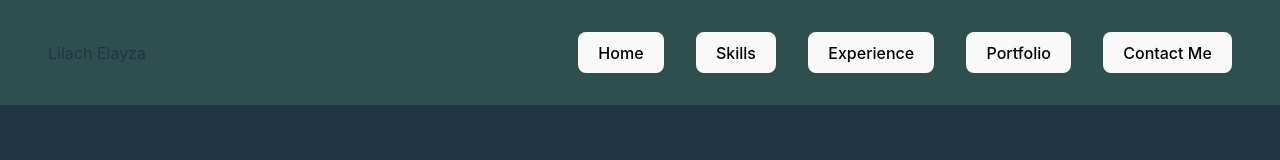
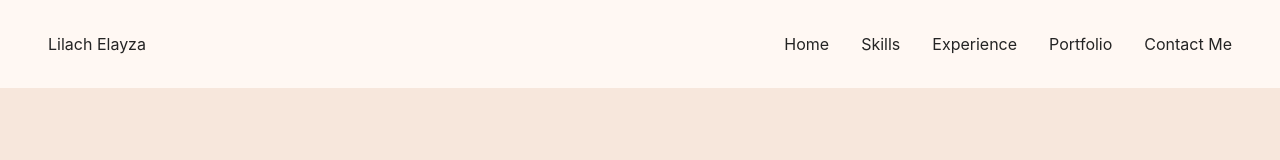
Before and after one commit to Lulzies87/portfolio, a React (Vite) app in the folder app/: page / in a window 1280 px wide. Shown: the top 160 px of the page. Built offline with nearby package versions, Linux system fonts and the light colour scheme.

Commit message:
change css files to scss and add color variables

```diff
--- a/app/src/App.css
+++ b/app/src/App.scss
@@ -1,3 +1,5 @@
+@import "colors";
+
 * {
   box-sizing: border-box;
 }
@@ -8,17 +10,16 @@
 }
 
 .green {
-  background-color: darkslategrey;
+  background-color: $background1-color;
 }
 
 .blue {
-  background-color: #213547;
+  background-color: $background2-color;
 }
 
 .content {
   max-width: 1280px;
   margin: 0 auto;
-  /* padding: 8rem 3rem; */
 }
 
 .section {
--- a/app/src/App.tsx
+++ b/app/src/App.tsx
@@ -4,7 +4,7 @@ import Experience from "./components/Experience";
 import Header from "./components/Header";
 import Portfolio from "./components/Portfolio";
 import Skills from "./components/Skills";
-import "./App.css";
+import "./App.scss";
 
 export default function App() {
   return (
--- /dev/null
+++ b/app/src/colors.scss
@@ -0,0 +1,6 @@
+$primary-color: #FF6D60;
+$secondary-color: #f2be22;
+$accent-color: #f29727;
+$background2-color: #F7E7DC;
+$background1-color: #FFF8F3;
+$text-color: #242424;
--- a/app/src/index.css
+++ /dev/null
@@ -1,62 +0,0 @@
-:root {
-  font-family: Inter, system-ui, Avenir, Helvetica, Arial, sans-serif;
-  line-height: 1.5;
-  font-weight: 400;
-
-  color-scheme: light dark;
-  color: rgba(255, 255, 255, 0.87);
-  background-color: #242424;
-
-  font-synthesis: none;
-  text-rendering: optimizeLegibility;
-  -webkit-font-smoothing: antialiased;
-  -moz-osx-font-smoothing: grayscale;
-}
-
-a {
-  font-weight: 500;
-  color: rgba(255, 255, 255, 0.87);
-  text-decoration: inherit;
-}
-a:hover {
-  color: #535bf2;
-}
-
-body {
-  margin: 0;
-  display: flex;
-  min-width: 320px;
-  min-height: 100vh;
-}
-
-button {
-  border-radius: 8px;
-  border: 1px solid transparent;
-  padding: 0.6em 1.2em;
-  font-size: 1em;
-  font-weight: 500;
-  font-family: inherit;
-  background-color: #1a1a1a;
-  cursor: pointer;
-  transition: border-color 0.25s;
-}
-button:hover {
-  border-color: #646cff;
-}
-button:focus,
-button:focus-visible {
-  outline: 4px auto -webkit-focus-ring-color;
-}
-
-@media (prefers-color-scheme: light) {
-  :root {
-    color: #213547;
-    background-color: #ffffff;
-  }
-  a:hover {
-    color: #747bff;
-  }
-  button {
-    background-color: #f9f9f9;
-  }
-}
--- /dev/null
+++ b/app/src/index.scss
@@ -0,0 +1,58 @@
+@import "colors";
+
+:root {
+  font-family: Inter, system-ui, Avenir, Helvetica, Arial, sans-serif;
+  line-height: 1.5;
+  font-weight: 400;
+
+  color-scheme: light dark;
+  color: $text-color;
+
+  font-synthesis: none;
+  text-rendering: optimizeLegibility;
+  -webkit-font-smoothing: antialiased;
+  -moz-osx-font-smoothing: grayscale;
+}
+
+a {
+  font-weight: 500;
+  color: rgba(255, 255, 255, 0.87);
+  text-decoration: inherit;
+}
+
+a:hover {
+  color: #535bf2;
+}
+
+body {
+  margin: 0;
+  display: flex;
+  min-width: 320px;
+  min-height: 100vh;
+}
+
+button {
+  background-color: transparent;
+  border: none;
+  color: inherit;
+  cursor: pointer;
+  font-family: inherit;
+  font-size: inherit;
+  padding: 0;
+  position: relative;
+}
+
+button::after {
+  content: "";
+  position: absolute;
+  width: 0;
+  height: 1px;
+  background-color: currentColor;
+  left: 0;
+  bottom: -2px;
+  transition: width 0.25s;
+}
+
+button:hover::after {
+  width: 100%;
+}
--- a/app/src/main.tsx
+++ b/app/src/main.tsx
@@ -1,7 +1,7 @@
 import React from "react";
 import ReactDOM from "react-dom/client";
 import App from "./App.tsx";
-import "./index.css";
+import "./index.scss";
 
 ReactDOM.createRoot(document.getElementById("root")!).render(
   <React.StrictMode>
```
Lines whose indentation alone changed are shown as unchanged.
